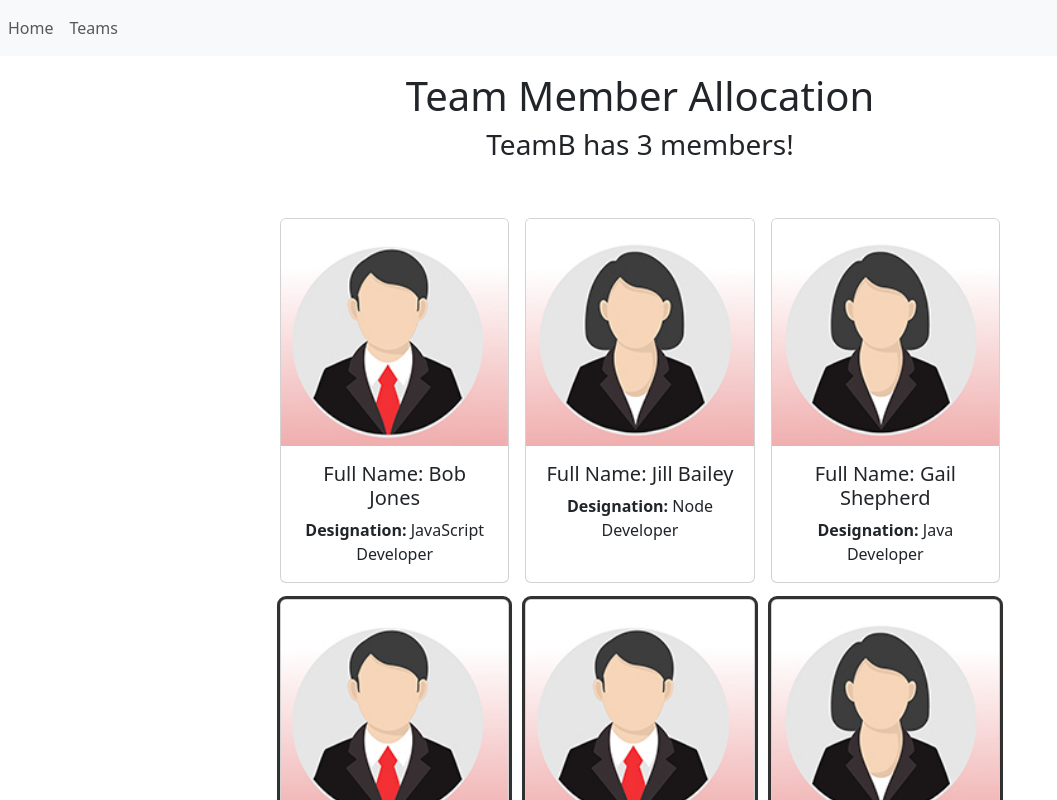
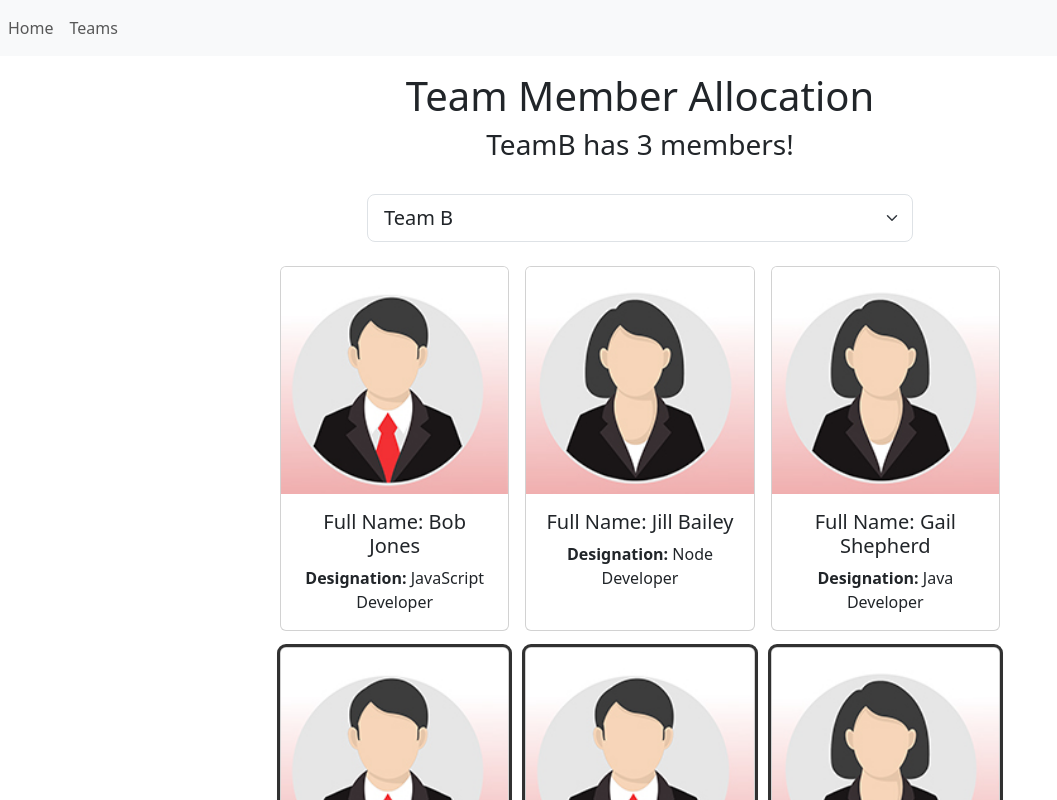
Before and after one commit to jupitters/team-member-allocation, a React (Vite) app: page / in a window 1280 px wide. Shown: the top 800 px of the page, without its empty margins (0-1057 px from the left). Built offline with nearby package versions, Linux system fonts and the light colour scheme.

Commit message:
component added

```diff
--- a/src/Employees.jsx
+++ b/src/Employees.jsx
@@ -1,5 +1,6 @@
 import femaleProfile from './images/femaleProfile.jpg';
 import maleProfile from './images/maleProfile.jpg';
+import Teams from './Teams';
 
 const Employees = ({employees, selectedTeam, handlerSelectTeams, handlerEmployeeCardClick}) => {
 
@@ -7,7 +8,7 @@ const Employees = ({employees, selectedTeam, handlerSelectTeams, handlerEmployee
     <main className='container'>
       <div className='row justify-content-center mt-3 mb-3'>
         <div className='col-6'>
-
+          <Teams selectedTeam={selectedTeam} handlerSelectTeams={handlerSelectTeams} />
         </div>
       </div>
       <div className='row justify-content-center mt-3 mb-3'>
```
